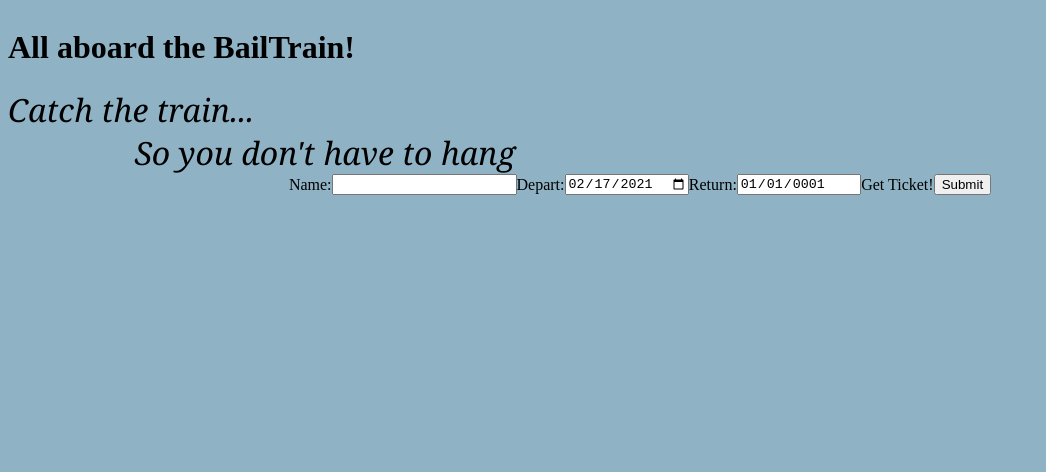
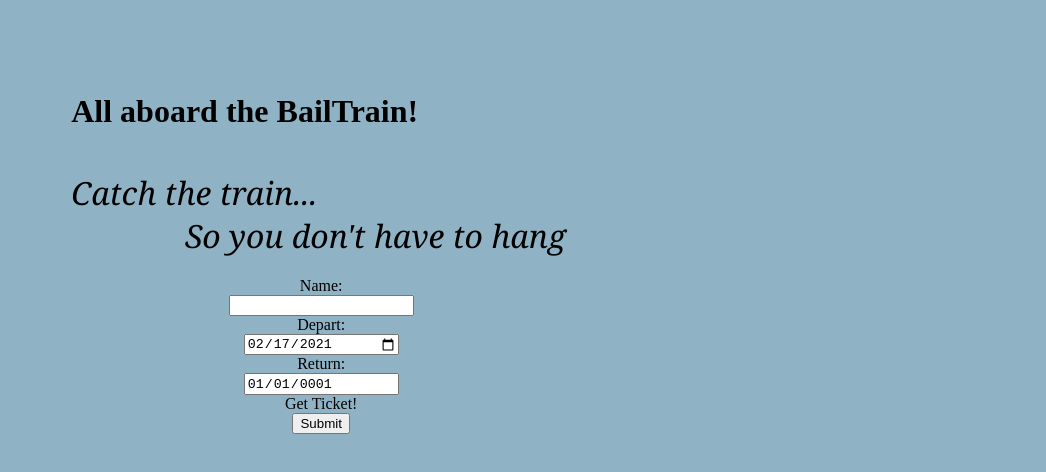
Before and after one commit to Sheekaboom/bailtrain, an Eleventy site: page site/index.html in a window 1280 px wide. Shown: the whole page, without its empty margins (0-1046 px from the left). Built offline with nearby package versions, Linux system fonts and the light colour scheme; Eleventy itself is replaced by a stand-in of ours; files that its build step writes are made by us from their sources.

Commit message:
change some formatting for a little nicer interface. Still looks like shit though

```diff
--- a/site/_includes/css/core.css
+++ b/site/_includes/css/core.css
@@ -4,6 +4,7 @@ html{
 }
 
 main{
+    margin:5%;
     display:grid;
     align-items:center;
     justify-content:center;
@@ -12,8 +13,8 @@ main{
         'title-phrase'
         'input'
         'footer';
-    grid-template-columns: 100%
-
+    grid-template-columns: 100%;
+    grid-row-gap:20px;
 }
 
 #title_phrase{
--- a/site/_includes/css/input.css
+++ b/site/_includes/css/input.css
@@ -1,11 +1,21 @@
 form{
     display:flex;
+    flex-direction:column;
     justify-content:center;
     align-items:center;
+    width:90%;
+    max-width:500px;
 }
 
 input{
     display:block;
+}
+
+input[type='date']{
+    width:150px
+}
+.name_input{
+    min-width:100px;
 }
 
 #title_phrase{
--- a/site/index.html
+++ b/site/index.html
@@ -16,7 +16,7 @@ layout: default
 <div id='ticket_info'>
     <form action="/ticket" method="GET">
         <label for='name'>Name:</label>
-        <input type='text' id='name' name='name'>
+        <input class='name_input' type='text' id='name' name='name'>
         <label for='depart_date'>Depart:</label>
         <input type='date' id='depart_date' name='depart_date'>
         <label for='return_date'>Return:</label>
```
